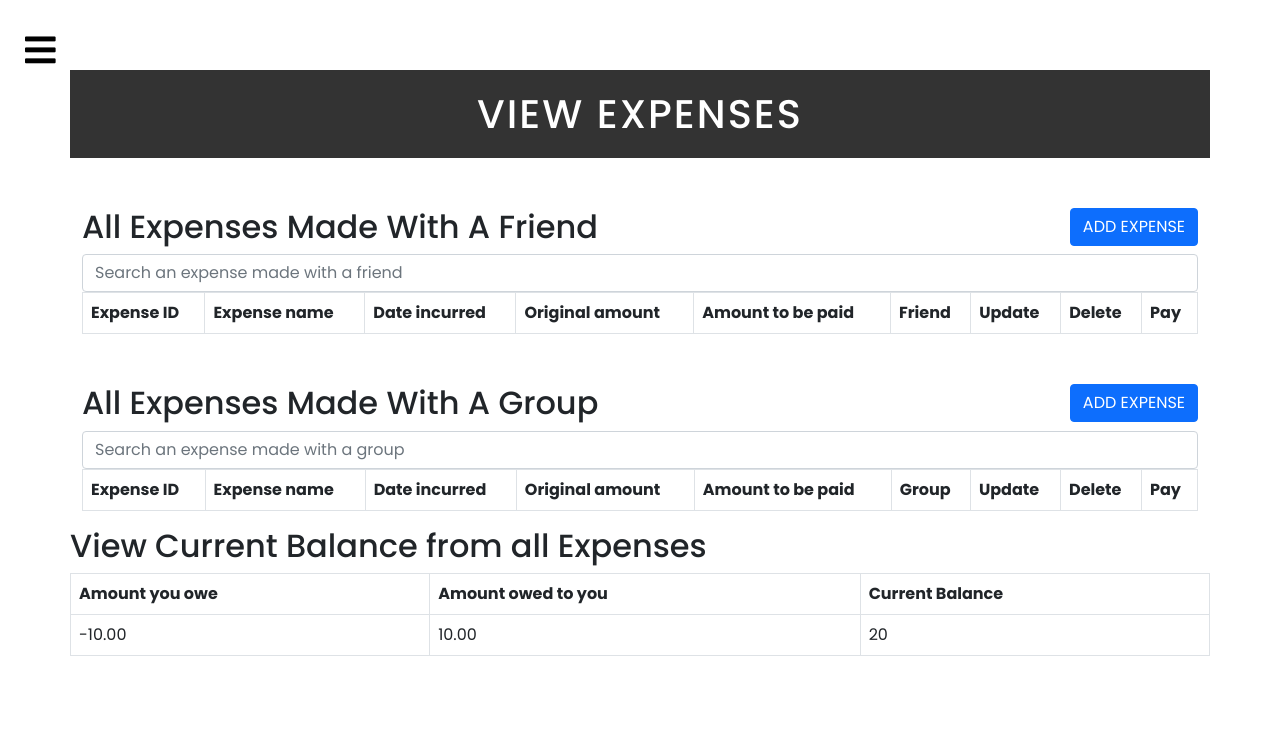
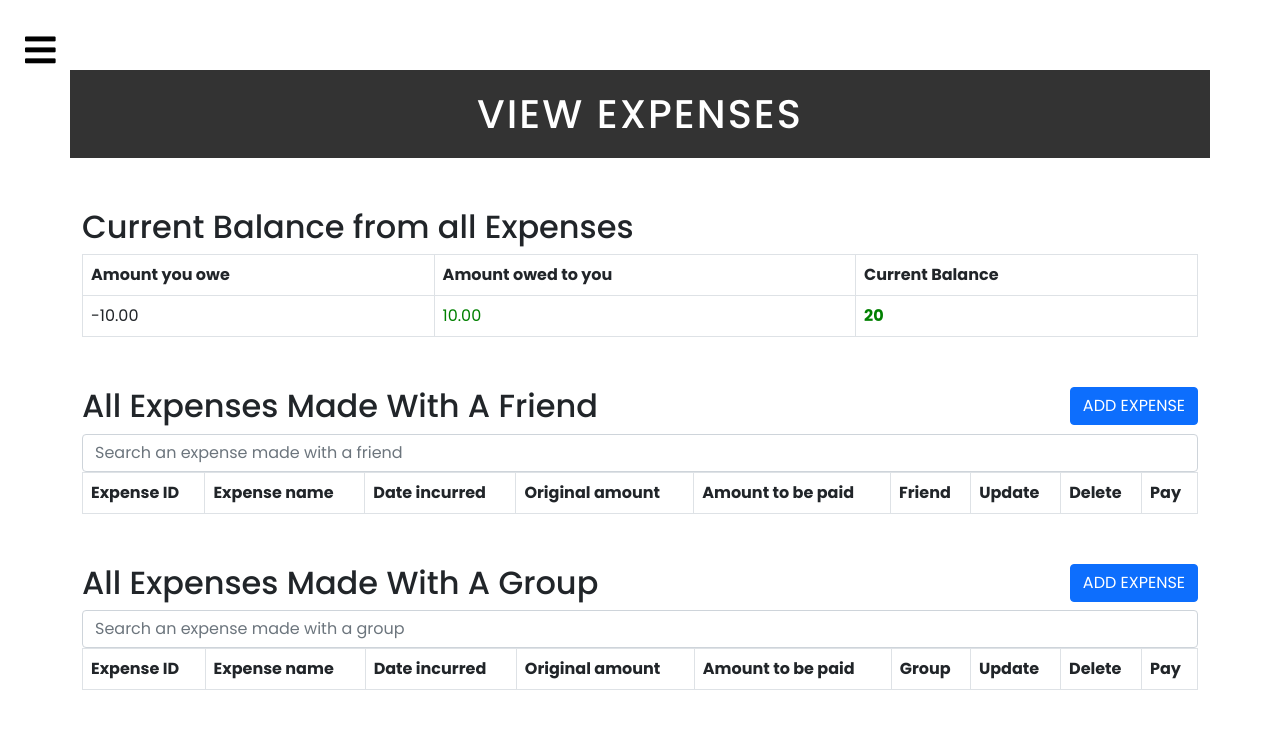
Before and after one commit to Danke86/P2P-Loan-Tracker, a PHP site: page /pages/dashboard.php in a window 1280 px wide. Shown: the top 729 px of the page. Run offline with PHP 8.4, Linux system fonts and the light colour scheme; the visitor is signed in with stand-in values (Sample User, id 1); tables that the repository leaves empty hold one stand-in row (values such as "Sample post"); lists and menus that the app fills with data are empty; some libraries are stand-ins or nearby versions.

Commit message:
feat: added color to negative and positive balances

```diff
--- a/css/dashboard_style.css
+++ b/css/dashboard_style.css
@@ -28,3 +28,15 @@ h6 {
     position: absolute;
     z-index: 1;
 }
+
+.positive-bal-text{
+    color: green;
+}
+
+.negative-bal-text{
+    color:red;
+}
+
+.bold-bal-text{
+    font-weight: bold;
+}
--- a/pages/dashboard.php
+++ b/pages/dashboard.php
@@ -2,6 +2,68 @@
 
 <section class="main">
   <h1 id="main_title">VIEW EXPENSES</h1>
+  <div class="container">
+    <div class="box1">
+    <h2>Current Balance from all Expenses</h2>
+    </div>
+    <table class="table table-hover table-bordered table-str">
+      <thead>
+        <tr>
+          <th>Amount you owe</th>
+          <th>Amount owed to you</th>
+          <th>Current Balance</th>
+        </tr>
+      </thead>
+      <tbody>
+        <tr>
+          <?php
+            $curbalQuery1 = "SELECT COALESCE(sum(amount),0)-(SELECT COALESCE(sum(amount),0) from payments WHERE userid=".$_SESSION['user_id'].") 'curbal' from user_incurs_expense natural join expenses where userid = ".$_SESSION['user_id']." and payerid!=".$_SESSION['user_id']."";
+            $curbalResult1 = mysqli_query($mysqli, $curbalQuery1);
+          ?>
+          <td>
+            <?php //utang mo
+              $curbal1 = mysqli_fetch_assoc($curbalResult1);
+              //echo $curbal1['curbal'];
+              $curbalnegative = $curbal1['curbal'];
+              if($curbalnegative > 0){
+                echo "<span class='negative-bal-text'> $curbalnegative </span>";
+              }else{
+                echo "<span> $curbalnegative </span>";
+              }
+            ?>
+          </td>
+          <?php
+            $curbalQuery2 = "SELECT COALESCE(sum(amount),0)-(SELECT COALESCE(sum(amount),0) from payments WHERE userid!=".$_SESSION['user_id']." and expenseid in (SELECT expenseid from user_incurs_expense natural join expenses where userid = ".$_SESSION['user_id']." and payerid=".$_SESSION['user_id']."))  'curbal' from user_incurs_expense natural join expenses where userid = ".$_SESSION['user_id']." and payerid=".$_SESSION['user_id']."";
+            $curbalResult2 = mysqli_query($mysqli, $curbalQuery2);
+          ?>
+          <td>
+            <?php //get groupname using groupid
+              $curbal2 = mysqli_fetch_assoc($curbalResult2);
+              // echo $curbal2['curbal'];
+              $curbalpositive = $curbal2['curbal'];
+              if($curbalpositive > 0){
+                echo "<span class='positive-bal-text'> $curbalpositive </span>";
+              }else{
+                echo "<span> $curbalpositive </span>";
+              }
+
+            ?>
+          </td>
+          <td>
+            <?php //get groupname using groupid
+              $curbal = (-$curbal1['curbal'])+$curbal2['curbal'];
+              if($curbal >= 0){
+                echo "<span class='positive-bal-text bold-bal-text'> $curbal </span>";
+              }else{
+                echo "<span class='negative-bal-text bold-bal-text'> $curbal </span>";
+              }
+
+            ?>
+          </td>
+        </tr>
+      </tbody>
+    </table>
+  </div>
   <div class="container">
 
       <div class="box1">
@@ -71,7 +133,12 @@
                   $resultTotalPaid = mysqli_query($mysqli, $totalPaidQuery);
                   $totalPaid = mysqli_fetch_assoc($resultTotalPaid);
                   $curBal = $row['original_amount'] - $totalPaid['totalpaid'];
-                  echo $curBal;
+                  if($curBal > 0){
+                    echo "<span class='negative-bal-text'> $curBal </span>";
+                  }else{
+                    echo "<span> $curBal </span>";
+                  }
+                  // echo $curBal;
                 }
               ?>
           </td>
@@ -201,7 +268,12 @@
                 $totalPaid = mysqli_fetch_assoc($resultTotalPaid);
 
                 $curBal = ($row['amount']) - $totalPaid['totalpaid'];
-                echo $curBal;
+                // echo $curBal;
+                if($curBal > 0){
+                  echo "<span class='negative-bal-text'> $curBal </span>";
+                }else{
+                  echo "<span> $curBal </span>";
+                }
               }
              ?>
           </td>
@@ -258,49 +330,6 @@
       }
     ?>
   </div>
-
-  <div class="box1">
-  <h2>View Current Balance from all Expenses</h2>
-  </div>
-  <table class="table table-hover table-bordered table-str">
-    <thead>
-      <tr>
-        <th>Amount you owe</th>
-        <th>Amount owed to you</th>
-        <th>Current Balance</th>
-      </tr>
-    </thead>
-    <tbody>
-      <tr>
-        <?php
-          $curbalQuery1 = "SELECT COALESCE(sum(amount),0)-(SELECT COALESCE(sum(amount),0) from payments WHERE userid=".$_SESSION['user_id'].") 'curbal' from user_incurs_expense natural join expenses where userid = ".$_SESSION['user_id']." and payerid!=".$_SESSION['user_id']."";
-          $curbalResult1 = mysqli_query($mysqli, $curbalQuery1);
-        ?>
-        <td>
-          <?php //utang mo
-            $curbal1 = mysqli_fetch_assoc($curbalResult1);
-            echo $curbal1['curbal'];
-          ?>
-        </td>
-        <?php
-          $curbalQuery2 = "SELECT COALESCE(sum(amount),0)-(SELECT COALESCE(sum(amount),0) from payments WHERE userid!=".$_SESSION['user_id']." and expenseid in (SELECT expenseid from user_incurs_expense natural join expenses where userid = ".$_SESSION['user_id']." and payerid=".$_SESSION['user_id']."))  'curbal' from user_incurs_expense natural join expenses where userid = ".$_SESSION['user_id']." and payerid=".$_SESSION['user_id']."";
-          $curbalResult2 = mysqli_query($mysqli, $curbalQuery2);
-        ?>
-        <td>
-          <?php //get groupname using groupid
-            $curbal2 = mysqli_fetch_assoc($curbalResult2);
-            echo $curbal2['curbal'];
-          ?>
-        </td>
-        <td>
-          <?php //get groupname using groupid
-            $curbal = (-$curbal1['curbal'])+$curbal2['curbal'];
-            echo $curbal;
-          ?>
-        </td>
-      </tr>
-    </tbody>
-  </table>
 
 
   <!-- MODALS -->
```
Also changed, not shown: pages/recenthistory.php (+12 -2 lines).
